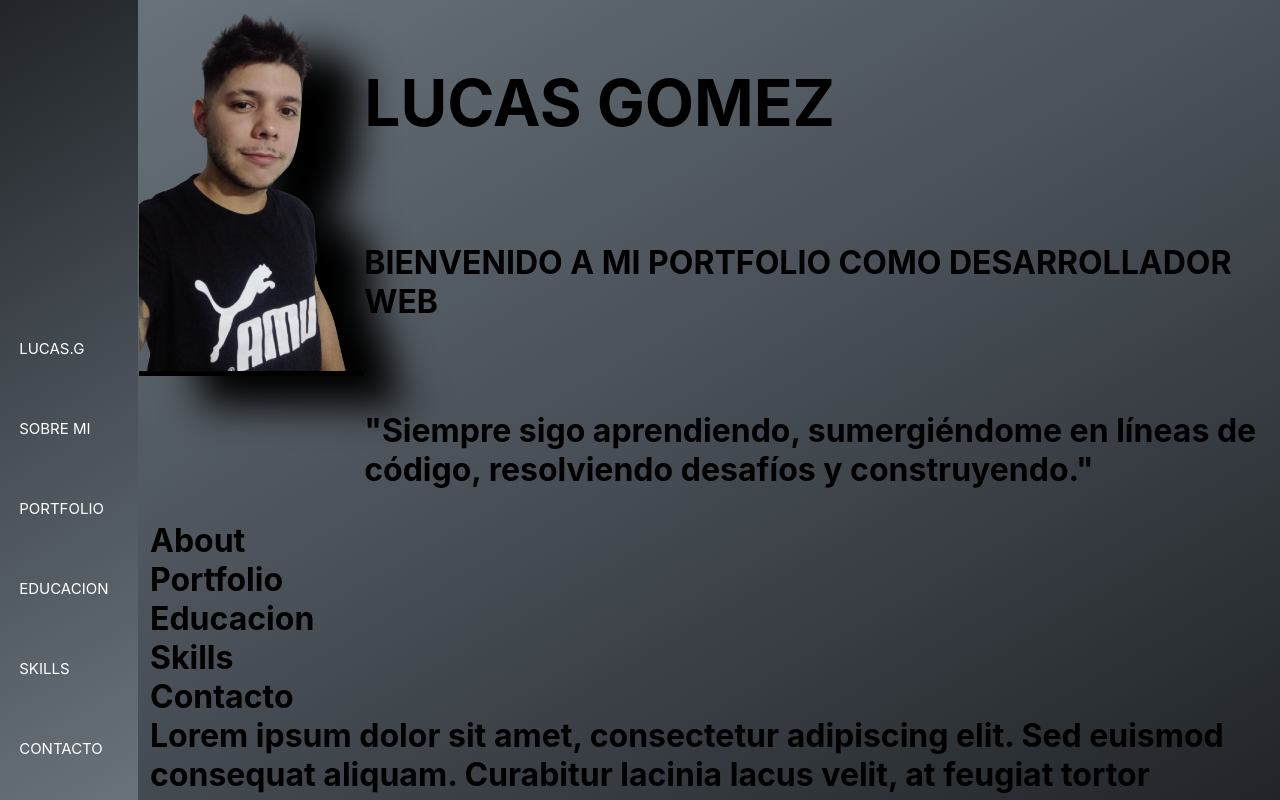
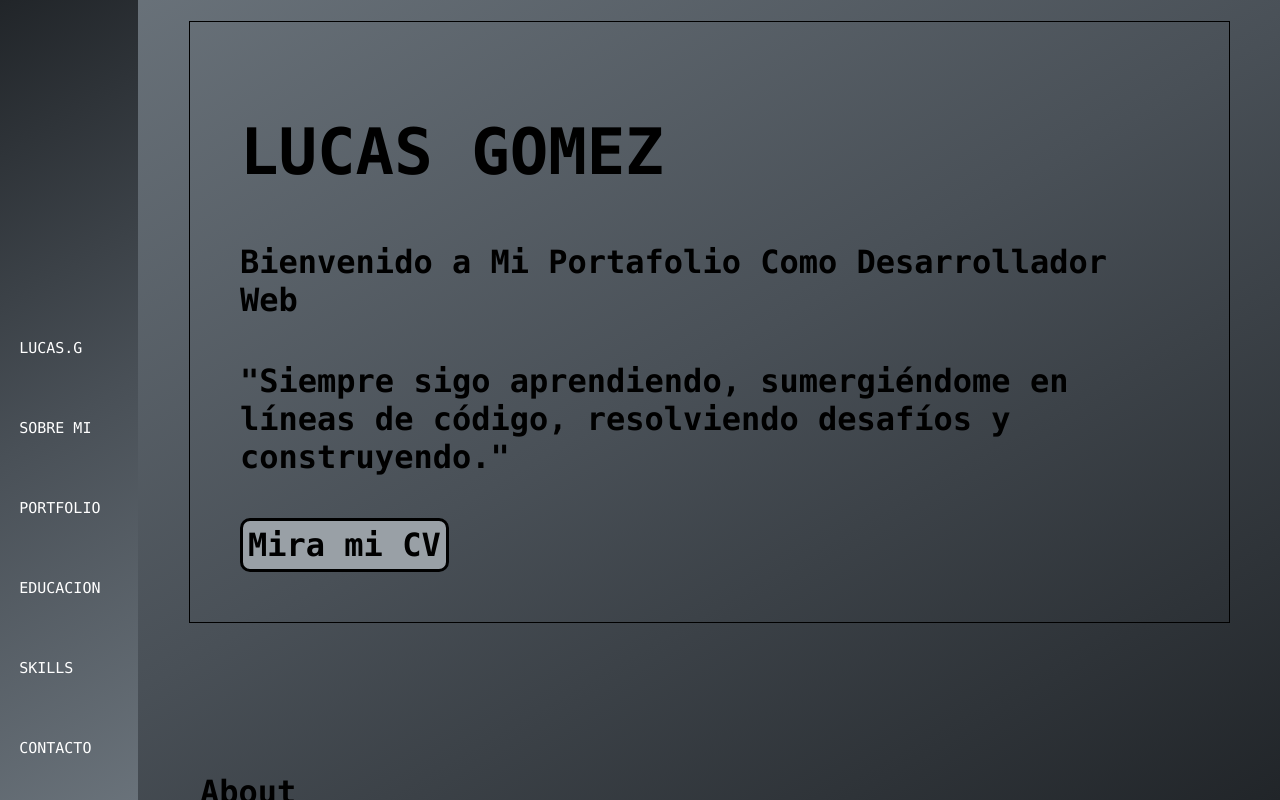
Before and after one commit to LucasGmz96/portfolio, a React (Create React App) app: page / in a window 1280 px wide. Built offline with nearby package versions, Linux system fonts and the light colour scheme.

Commit message:
informacion del encabezado lista

```diff
--- a/src/components/Home/Home.module.css
+++ b/src/components/Home/Home.module.css
@@ -13,10 +13,12 @@
   background-size: cover;
   background-attachment:fixed;
   overflow-x: hidden;
+  Font-family: Consolas
+
   }
 
   .Home{
-    margin-left: 150px;
+    margin-left: 200px;
   }
 
   .progressbar {
--- a/src/components/Items/Lucas/Lucas.jsx
+++ b/src/components/Items/Lucas/Lucas.jsx
@@ -1,15 +1,25 @@
 import React from 'react'
 import styled from './Lucas.module.css'
-import img from '../../../img/FOTOPERFIL.png'
+import {Link} from "react-router-dom"
+
+
+
 
 function Lucas() {
+
+
+
+
   return (
     <div className={styled.Container}>
-      <img src={img} className={styled.Img} />
+
       <div className={styled.Text}>
         <h1>LUCAS GOMEZ</h1>
-        <span>BIENVENIDO A MI PORTFOLIO COMO DESARROLLADOR WEB </span>
+        <span>Bienvenido a Mi Portafolio Como Desarrollador Web </span>
         <p>"Siempre sigo aprendiendo, sumergiéndome en líneas de código, resolviendo desafíos y construyendo."</p>
+        <Link to="https://drive.google.com/file/d/10QtH5yh8t8RaOgoqpw0E731McpM5ZG3y/view?usp=sharing"className={styled.Link} >Mira mi CV</Link>
+
+
       </div>
     </div>
   )
--- a/src/components/Items/Lucas/Lucas.module.css
+++ b/src/components/Items/Lucas/Lucas.module.css
@@ -4,6 +4,10 @@
     justify-content: space-between;
     margin-left: -11px;
     height: 500px;
+    border: 1px solid black;
+    margin-right: 50px;
+    margin-bottom: 150px;
+    padding: 50px;
 }
 
 .Text{
@@ -13,10 +17,18 @@
     flex-direction: column;
 }
 
-.Img{
-    border-bottom: 5px solid black;
-    margin-top: -50px;
-    filter: drop-shadow(55px 30px 19px #000);
-    height: 400px;
+.Link{
+    display: flex;
+    text-decoration: none;
+    color: black;
+    border: 3px solid   black;
+    border-radius: 10px ;
+    padding: 5px;
+    background-color: #99a0a6;
+    position: inherit;
+}
 
-}
+.Link:hover{
+    transition: 1.5s;
+    color: lightblue
+  }
```
Also changed, not shown: src/img/FOTOPERFIL.png (deleted), 1 other file (tests, documents, lock files or other folders).
